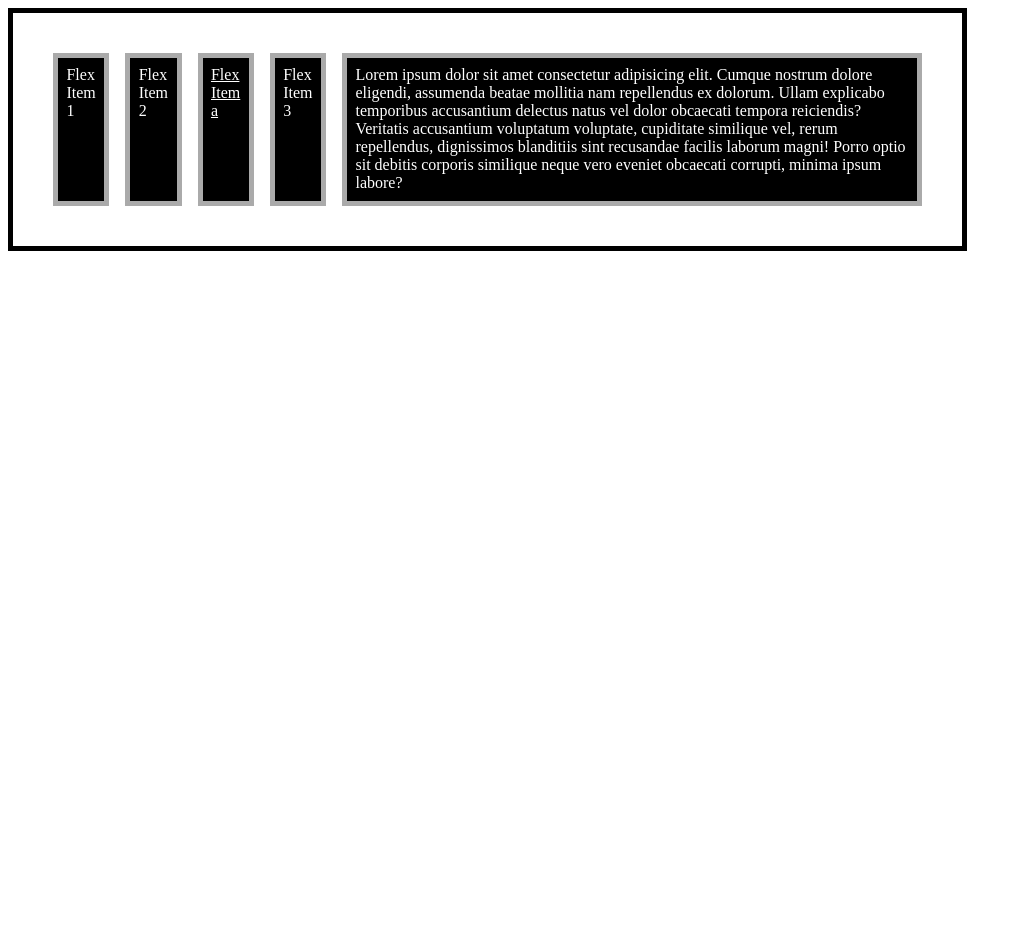
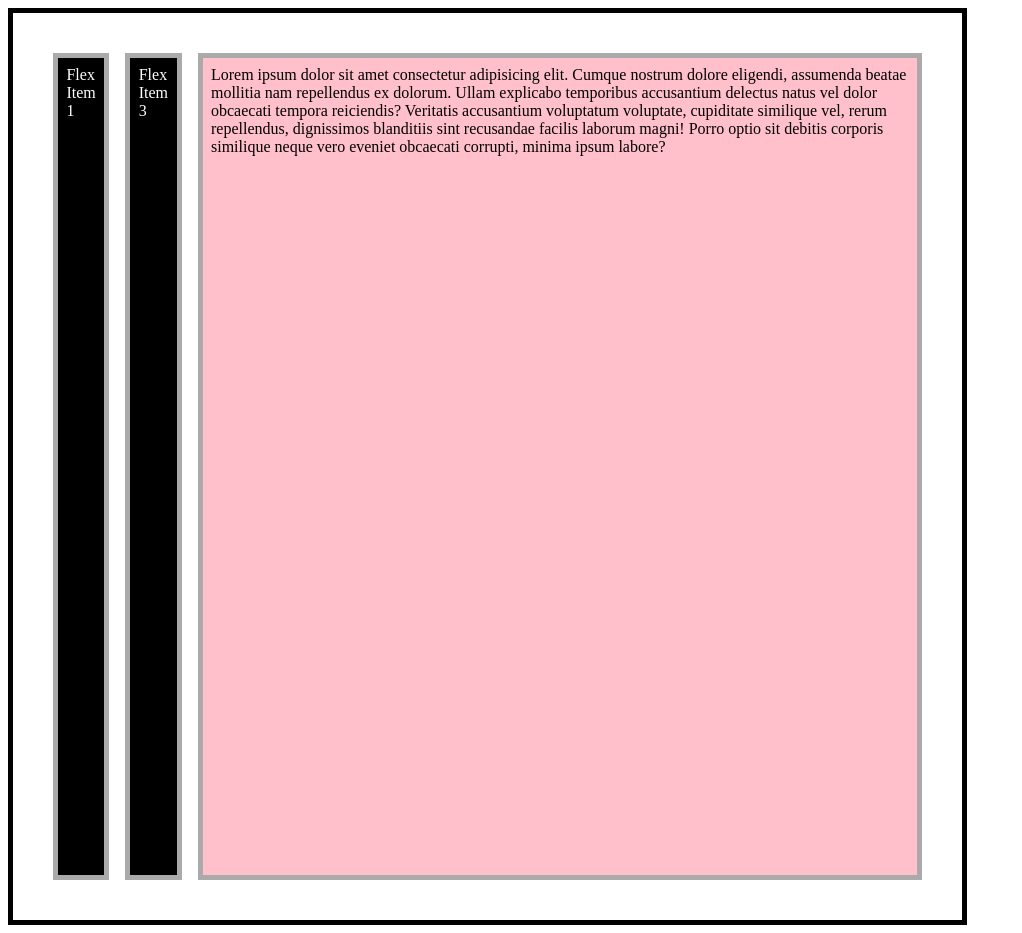
Before and after one commit to suckitfa/kevin-flex-box-demo, a plain HTML site: page 01-flex-container.html in a window 1280 px wide. Shown: the whole page, without its empty margins (0-1022 px from the left). Before the commit the page ends 800 px from the top, so only its background shows below. Drawn offline with Linux system fonts and the light colour scheme.

Commit message:
feat: flex-item height&width

```diff
--- a/01-flex-container.html
+++ b/01-flex-container.html
@@ -8,11 +8,9 @@
 </head>
 <body>
     <div class="flex-container">
-        <div class="flex-item">Flex Item 1</div>
-        <div class="flex-item">Flex Item 2</div>
-        <a href="#" class="flex-item">Flex Item a</a>
-        <div class="flex-item">Flex Item 3</div>
-        <div class="flex-item">Lorem ipsum dolor sit amet consectetur adipisicing elit. Cumque nostrum dolore eligendi, assumenda beatae mollitia nam repellendus ex dolorum. Ullam explicabo temporibus accusantium delectus natus vel dolor obcaecati tempora reiciendis? Veritatis accusantium voluptatum voluptate, cupiditate similique vel, rerum repellendus, dignissimos blanditiis sint recusandae facilis laborum magni! Porro optio sit debitis corporis similique neque vero eveniet obcaecati corrupti, minima ipsum labore?</div>
+        <div class="flex-item item-one">Flex Item 1</div>
+        <div class="flex-item item-two">Flex Item 3</div>
+        <div class="flex-item item-three">Lorem ipsum dolor sit amet consectetur adipisicing elit. Cumque nostrum dolore eligendi, assumenda beatae mollitia nam repellendus ex dolorum. Ullam explicabo temporibus accusantium delectus natus vel dolor obcaecati tempora reiciendis? Veritatis accusantium voluptatum voluptate, cupiditate similique vel, rerum repellendus, dignissimos blanditiis sint recusandae facilis laborum magni! Porro optio sit debitis corporis similique neque vero eveniet obcaecati corrupti, minima ipsum labore?</div>
     </div>
 </body>
 </html>
--- a/styles/styles.css
+++ b/styles/styles.css
@@ -21,4 +21,13 @@
     background-color: #000;
     color: #fff;
     padding: 0.53em;
+    /* width: 33.33333%; */
+    /* width: 1000px; */
 }
+
+.flex-item:nth-child(3) {
+    background-color: pink;
+    /* height: 150px; */
+    height: 50rem;
+    color: black;
+}
```
